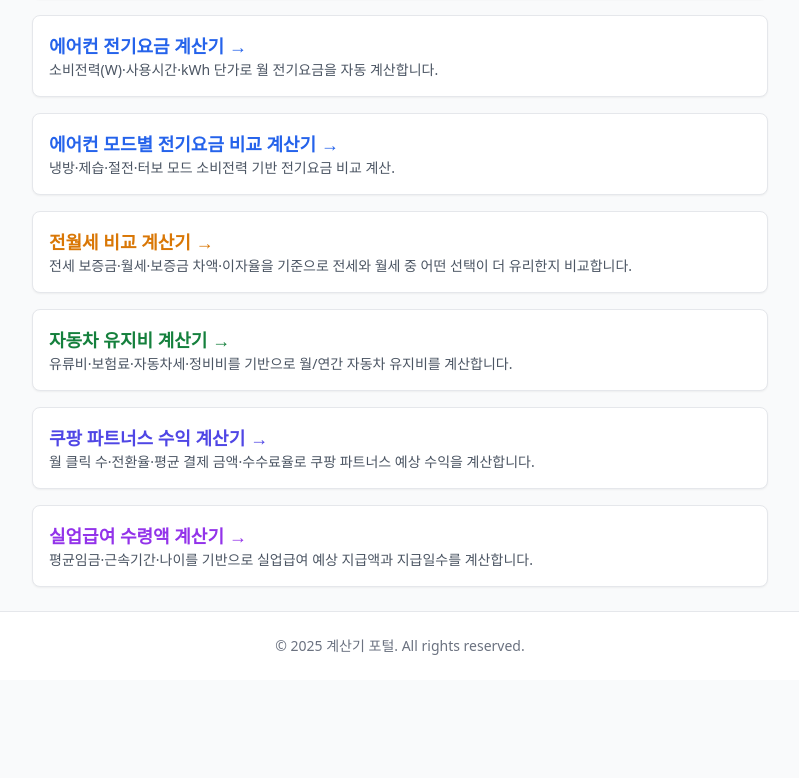
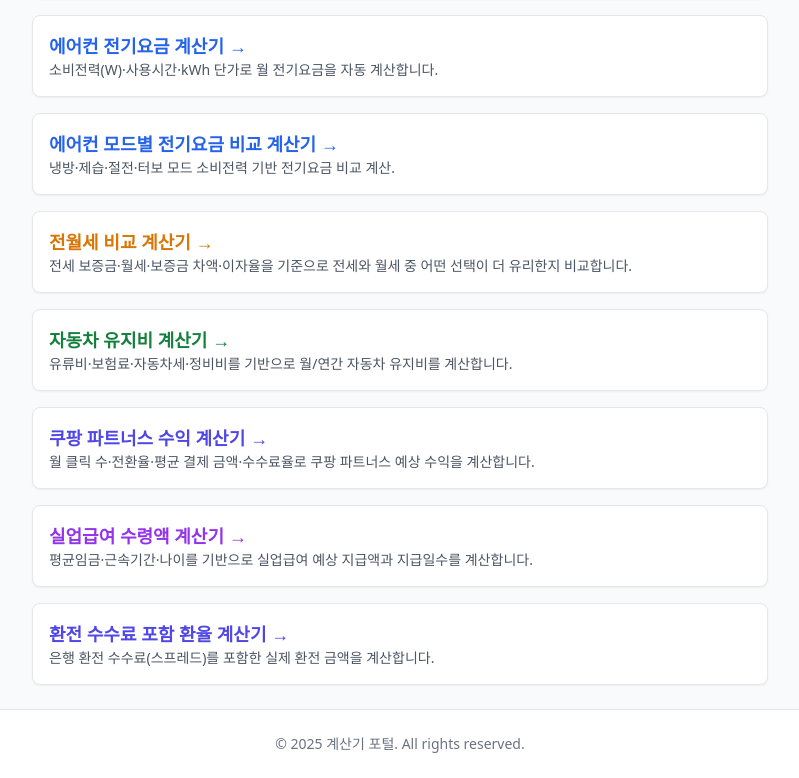
Before and after one commit to geniuspark00-source/calc-site, a Next.js app: page / in a window 1280 px wide. Shown: the part 859-1637 px from the top of the page, without its empty margins (240-1039 px from the left). Before the commit the page ends 1539 px from the top, so only its background shows below. Built offline with nearby package versions, Linux system fonts and the light colour scheme.

Commit message:
auto push

```diff
--- a/app/page.tsx
+++ b/app/page.tsx
@@ -185,6 +185,19 @@ export default function Home() {
   </p>
 </a>
 
+{/* 환전 수수료 포함 환율 계산기 */}
+<a
+  href="/calculators/exchange-fee"
+  className="block p-4 bg-white rounded-lg shadow-sm border hover:shadow-md transition"
+>
+  <h2 className="text-lg font-bold text-indigo-600">
+    환전 수수료 포함 환율 계산기 →
+  </h2>
+  <p className="text-gray-600 text-sm">
+    은행 환전 수수료(스프레드)를 포함한 실제 환전 금액을 계산합니다.
+  </p>
+</a>
+
       </div>
     </div>
   );
```
